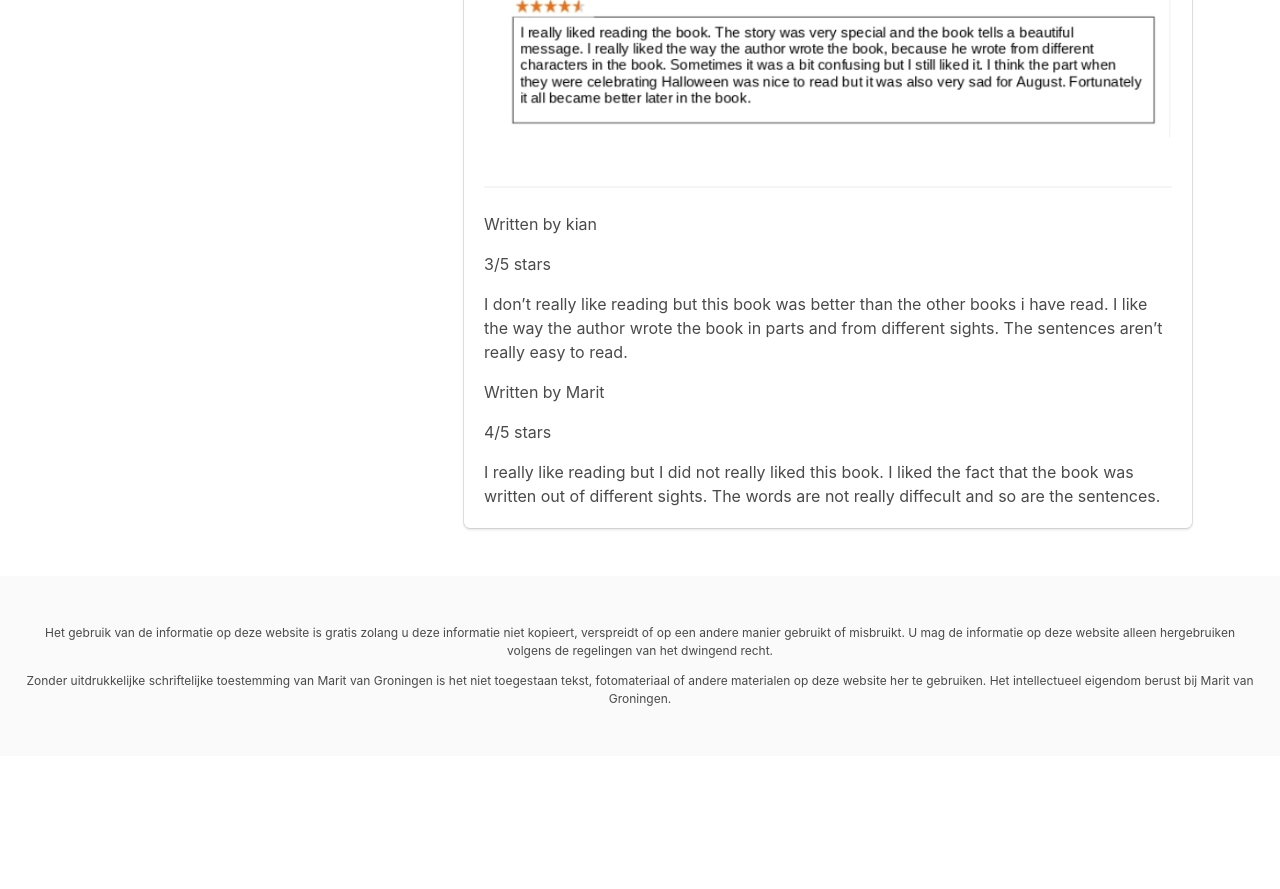
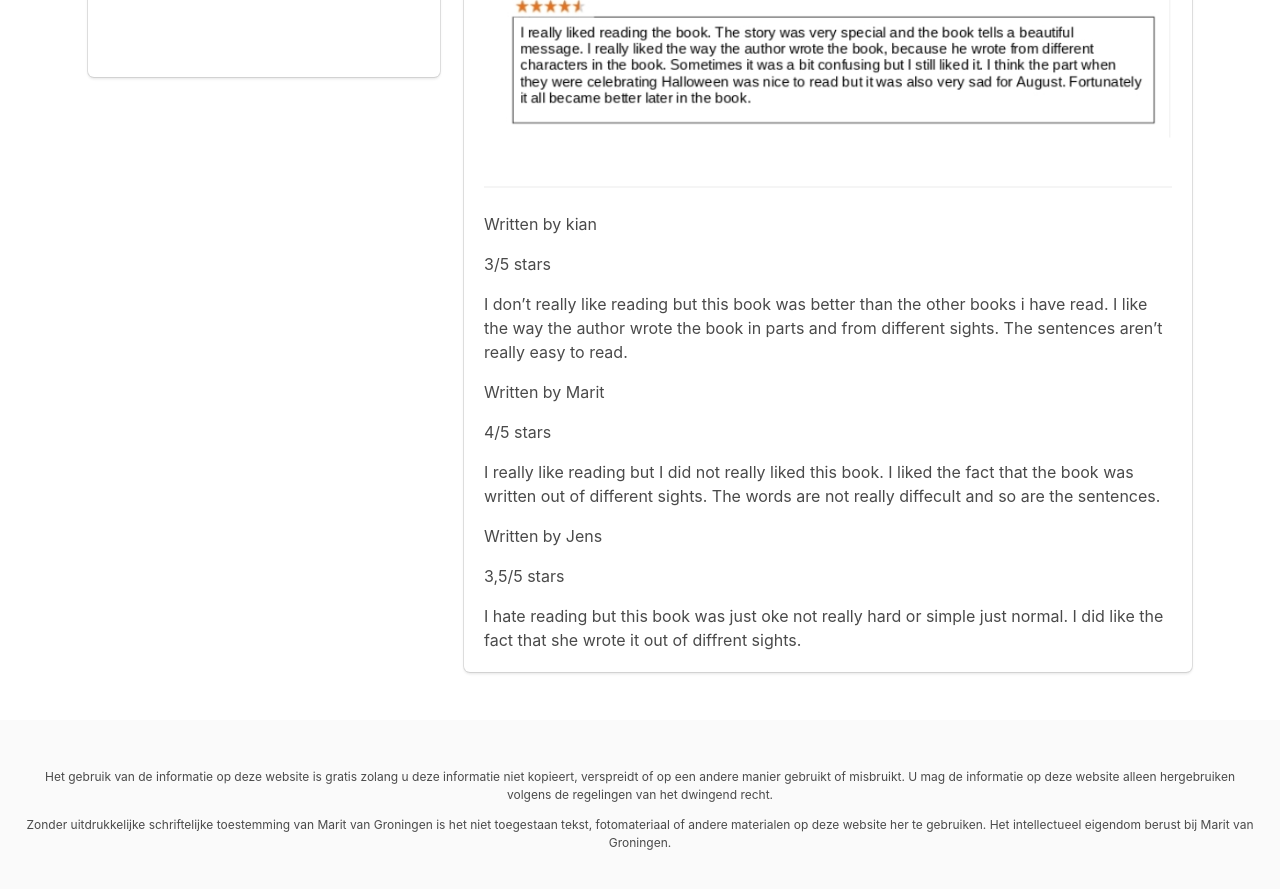
Before and after one commit to groninge01/marit, a Jekyll site: the page built from _books/de-kick.md, in a window 1280 px wide and 900 px high, scrolled down 1400 px. Shown: the top 889 px of the window. Built offline with Jekyll 4.4.1, drawn with Linux system fonts in a browser that asks for light colours; nearby versions of some CDN libraries; a script that is not in the unit is left out; before the commit the page ends 2156 px from its top, so only the background shows below that.

Commit message:
Update Book “de-kick”

```diff
--- a/_books/de-kick.md
+++ b/_books/de-kick.md
@@ -68,10 +68,14 @@ Written by kian
 
 I don't really like reading but this book was better than the other books i have read. I like the way the author wrote the book in parts and from different sights. The sentences aren't really easy to read.
 
-
-
 Written by Marit
 
 4/5 stars
 
 I really like reading but I did not really liked this book. I liked the fact that the book was written out of different sights. The words are not really diffecult and so are the sentences.
+
+Written by Jens
+
+3,5/5 stars
+
+I hate reading but this book was just oke not really hard or simple just normal. I did like the fact that she wrote it out of diffrent sights.
```
